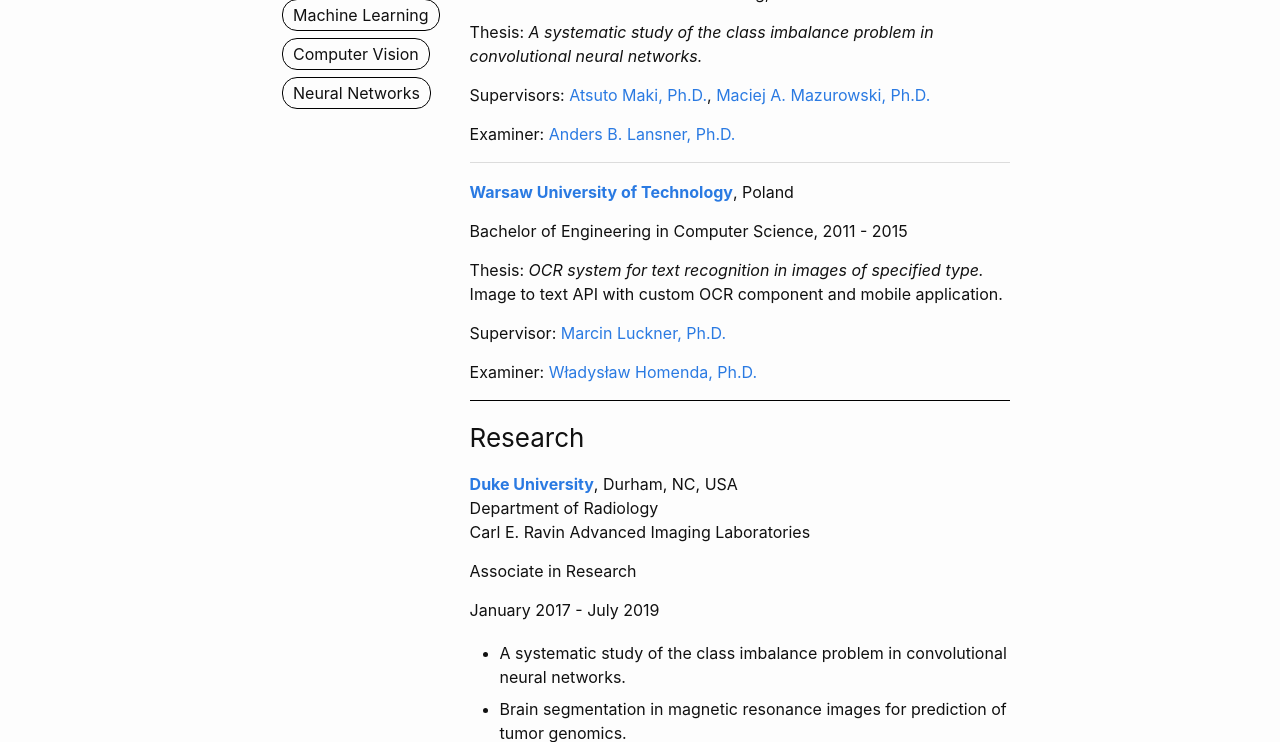
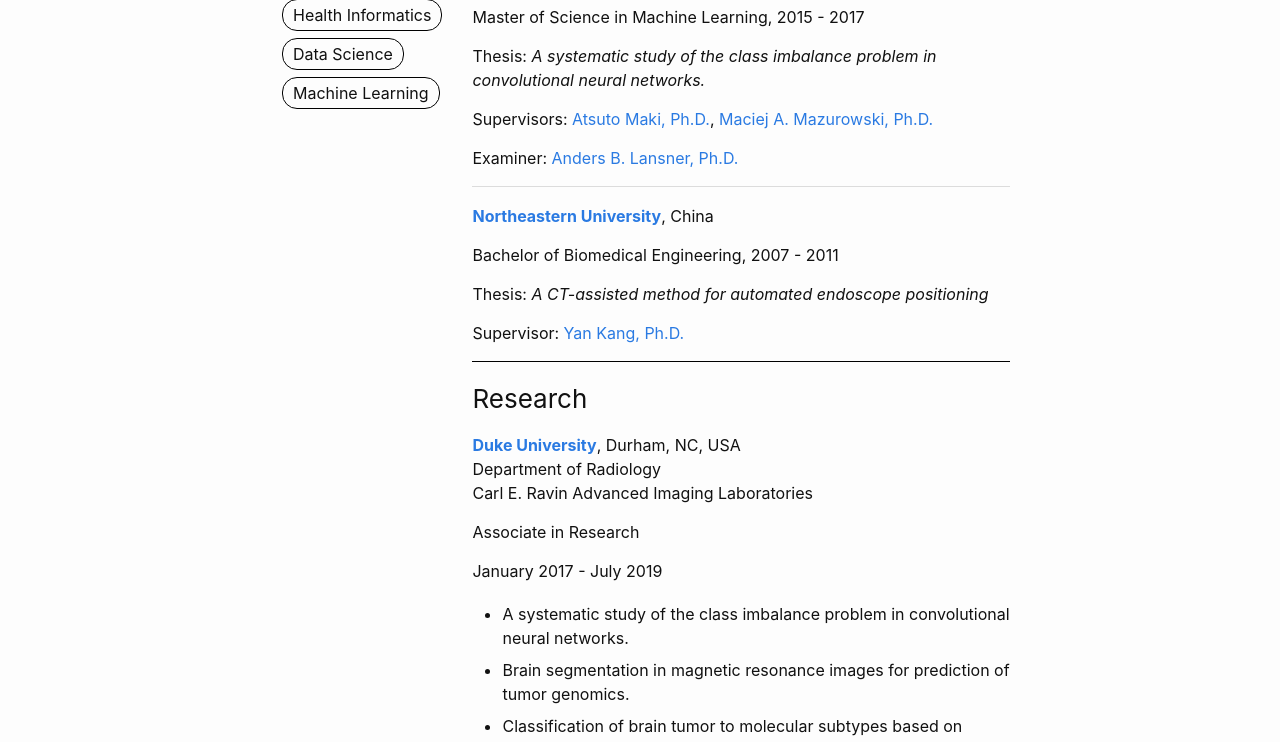
Before and after one commit to SalemTree/hugh_min.github.io, a plain HTML site: page index.html in a window 1280 px wide. Shown: the part 358-1100 px from the top of the page. Drawn offline with Linux system fonts and the light colour scheme.

Commit message:
corrected education

```diff
--- a/index.html
+++ b/index.html
@@ -16,9 +16,7 @@
 <link rel="stylesheet" href="./Resume _ Min Hu_files/main.css"><link type="application/atom+xml" rel="alternate" title="Min Hu">
 
 
-
-
-<body><div id="MathJax_Message" style="display: none;"></div><header class="site-header" role="banner">
+<body><div id="Min_Message" style="display: none;"></div><header class="site-header" role="banner">
 
   <div class="wrapper"><a class="site-title" rel="author" href="https://salemtree.github.io/">Min Hu</a><nav class="site-nav">
         <input type="checkbox" id="nav-trigger" class="nav-trigger">
@@ -92,15 +90,15 @@ hr {
 	<img class="img-circle" src="./Resume _ Min Hu_files/photo.jpg" width="128px" height="128px">
 	<p></p>
 	<h3>Min Hu</h3>
+	<p><span class="tag-text">Health Informatics</span></p>
+	<p><span class="tag-text">Data Science</span></p>
 	<p><span class="tag-text">Machine Learning</span></p>
-	<p><span class="tag-text">Computer Vision</span></p>
-	<p><span class="tag-text">Neural Networks</span></p>
 </div>
 
 <div id="content">
 
-	Data scientist with 5 years of experience in software engineering.<br>
-	For over 2 years, developing human-level machine learning systems.
+	Data scientist with 5 years of experience in predictive modeling and analytics of real world health data.<br>
+	For over 2 years, developing expert-level deep learning systems.
 
 	<hr>
 
@@ -117,16 +115,13 @@ hr {
 
 	<hr style="border-top: 1px solid Gainsboro;">
 
-	<p><strong><a href="https://www.pw.edu.pl/engpw" target="_blank">Warsaw University of Technology</a></strong>, Poland</p>
-	<p>Bachelor of Engineering in Computer Science, 2011 - 2015</p>
+	<p><strong><a href="http://english.neu.edu.cn/" target="_blank">Northeastern University</a></strong>, China</p>
+	<p>Bachelor of Biomedical Engineering, 2007 - 2011</p>
 	<p>
-		Thesis: <i>OCR system for text recognition in images of specified type.</i><br>
-		Image to text API with custom OCR component and mobile application.
+		Thesis: <i>A CT-assisted method for automated endoscope positioning</i><br>
 	</p>
 	<p>
-		Supervisor: <a href="http://www.mini.pw.edu.pl/~lucknerm/en/" target="_blank">Marcin Luckner, Ph.D.</a>
-		</p><p>
-		Examiner: <a href="https://www.mini.pw.edu.pl/~homenda/index2.php" target="_blank">Władysław Homenda, Ph.D.</a>
+		Supervisor: <a href="https://scholar.google.com/citations?user=FlxoS3AAAAAJ&hl=en" target="_blank">Yan Kang, Ph.D.</a>
 	</p>
 	<p></p>
 
```
